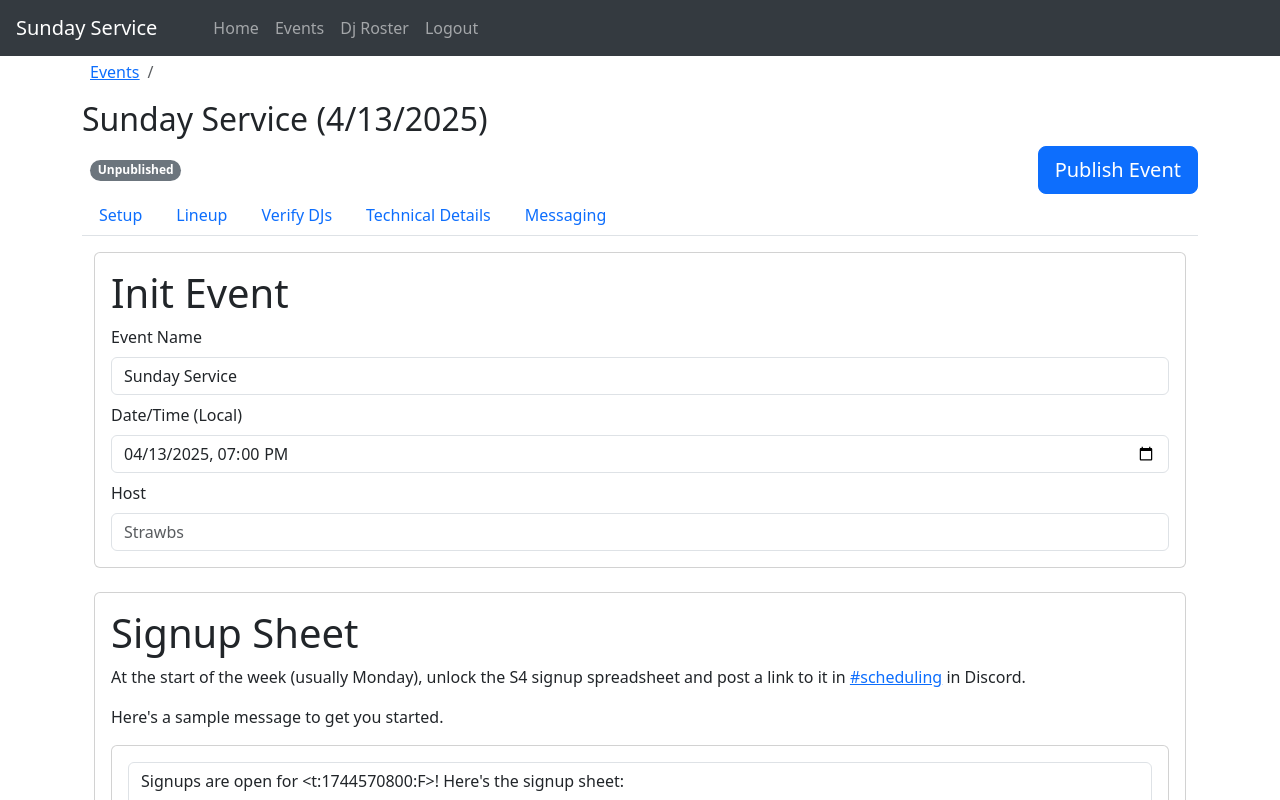
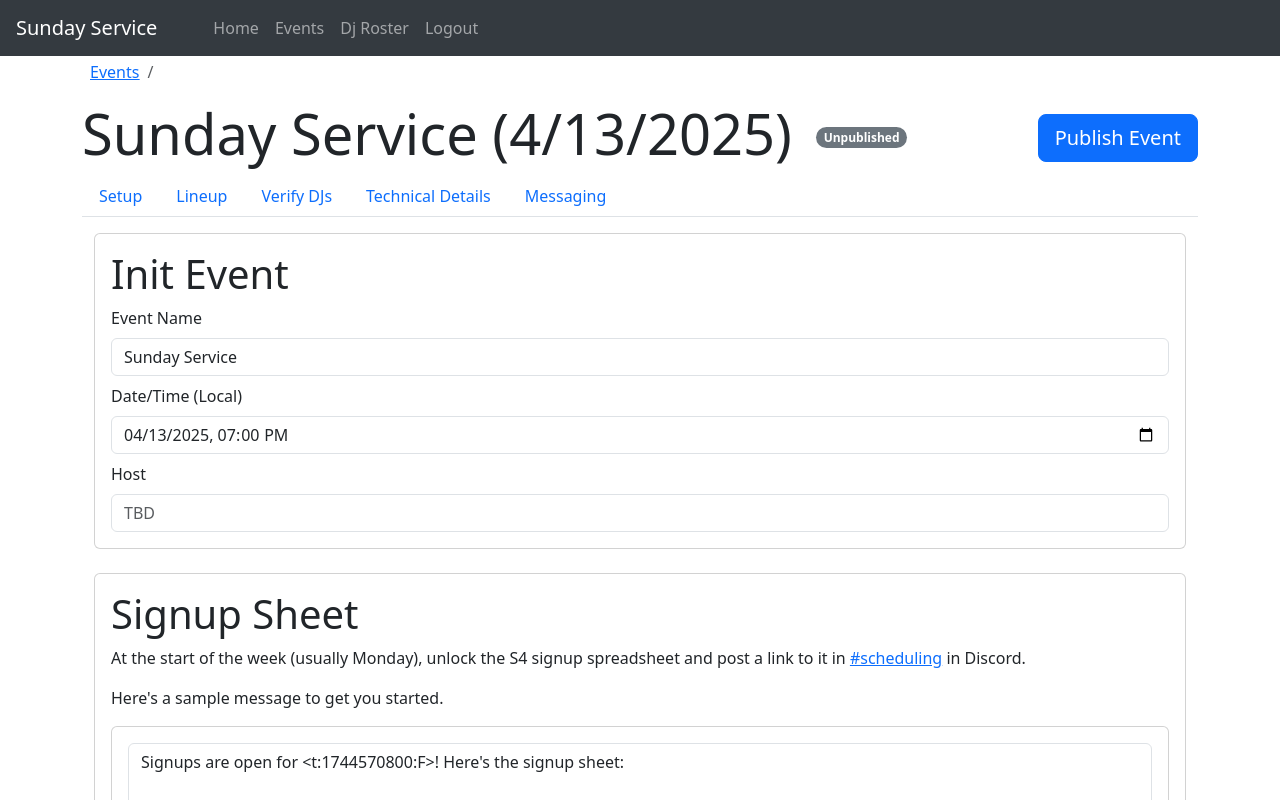
Before and after one commit to SundayServiceVR/sunday-service-vr, a React (Vite) app in the folder webapp/: page /events/1/setup in a window 1280 px wide. Shown: the top 800 px of the page. Built offline with nearby package versions, Linux system fonts and the light colour scheme; no server answers; the database is empty; sample sign-in values are in the browser's storage.

Commit message:
Styling cleanup

```diff
--- a/webapp/src/features/event/EventAnnouncements.tsx
+++ b/webapp/src/features/event/EventAnnouncements.tsx
@@ -22,7 +22,7 @@ const EventAnnouncements = () => {
     const twitterFooterInstructions = <p className="my-2">Paste this text to Twitter and Bluesky.</p>
 
     return <section>
-        <h1 className="display-5">Public Announcements</h1>
+        <h1 className="display-6">Public Announcements</h1>
         <Form>
             <Form.Group>
                 <Form.Label>
--- a/webapp/src/features/event/EventRoot.tsx
+++ b/webapp/src/features/event/EventRoot.tsx
@@ -97,11 +97,12 @@ const EventRoot = () => {
             <Breadcrumb.Item><Link to={`/events/${event.id}`}>{event.id}</Link></Breadcrumb.Item>
         </Breadcrumb>
 
-        <h2 className="fw-normal">
-            {event.name} ({event.start_datetime.toLocaleDateString()})<br />
-        </h2>
+        <Stack direction="horizontal" gap={3}>
+            <h2 className="display-4">
+                {event.name} ({event.start_datetime.toLocaleDateString()})
+            </h2>
 
-        <Stack direction="horizontal" gap={3}>
+
             <EventPublishedStatusBadge event={event} />
             <div className="ms-auto" />
             {!event.published && <Button size="lg" onClick={publishEvent}>Publish Event</Button>}
--- a/webapp/src/features/event/basic/EventBasicDetailsForm.tsx
+++ b/webapp/src/features/event/basic/EventBasicDetailsForm.tsx
@@ -43,7 +43,7 @@ const EventBasicDetailsForm = ({ event: eventScratchpad, onEventChange: proposeE
                 Host
             </Form.Label>
             <Form.Control
-                placeholder="Strawbs"
+                placeholder="TBD"
                 type="text"
                 value={eventScratchpad.host}
                 required
--- a/webapp/src/features/event/lineup/EventVerifyDJs.tsx
+++ b/webapp/src/features/event/lineup/EventVerifyDJs.tsx
@@ -21,7 +21,7 @@ const EventVerifyDJs = () => {
 
     return (
       <section>
-        <h1 className="display-5">Verify DJs</h1>
+        <h1 className="display-6">Verify DJs</h1>
         <p>Before publicly announcing the event lineup, we need to verify in the scheduling channel that the DJs are all still available and are okay with their times:</p>
         <Form>
             <Form.Group>
--- a/webapp/src/features/event/technical/EventTechnicalDetails.tsx
+++ b/webapp/src/features/event/technical/EventTechnicalDetails.tsx
@@ -8,6 +8,7 @@ const EventTechnicalDetails = () => {
   const [eventScratchpad, updateEventScratchpad] = useEventOperations();
 
   return <Container>
+    <h1 className="display-6">Event Technical</h1>
     <Form.Group className="mt-2">
       <Form.Label>
         Published
```
